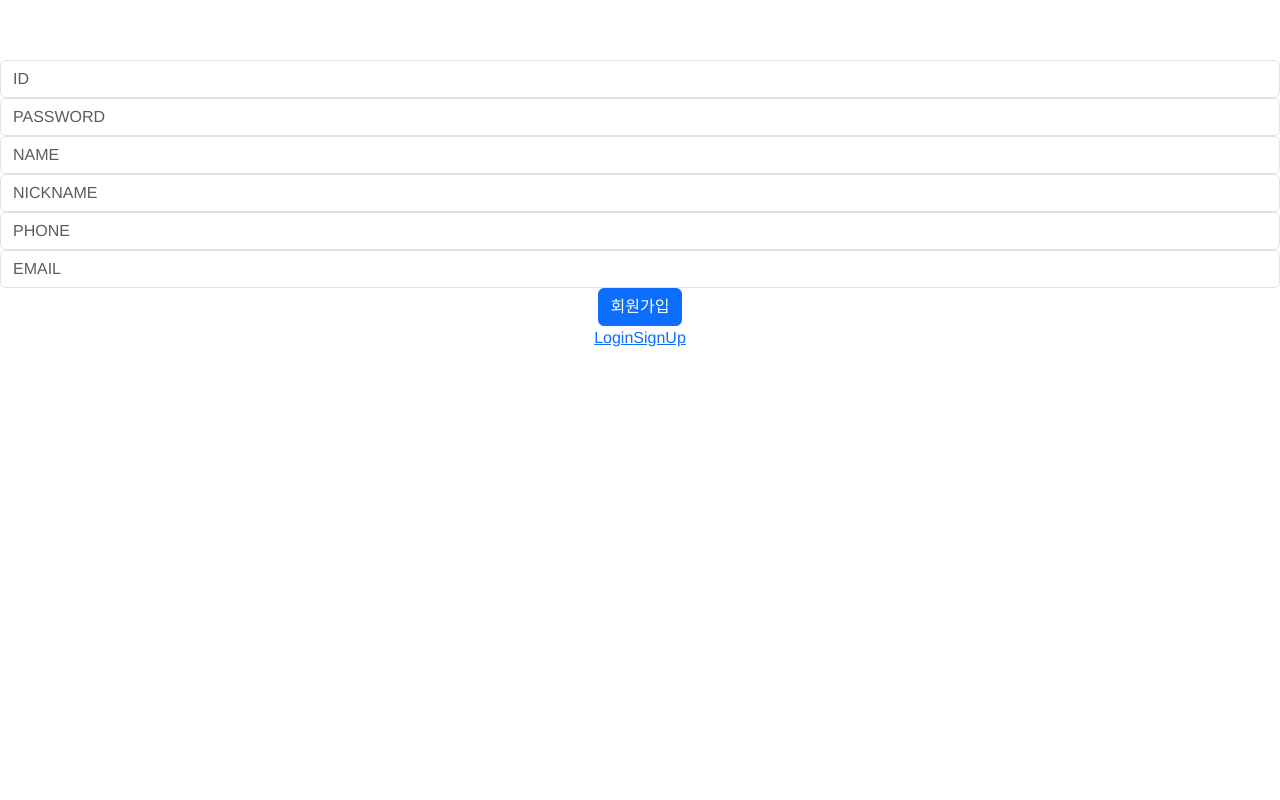
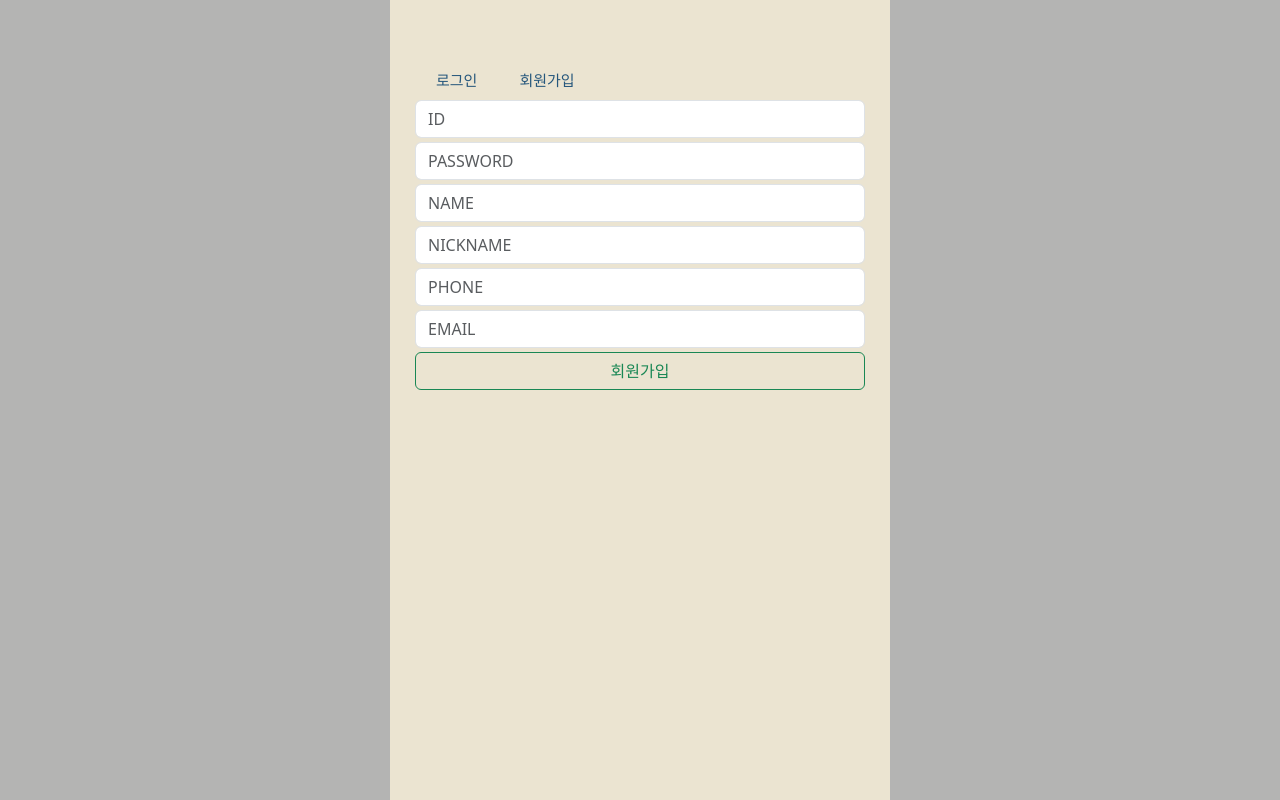
Before and after one commit to jeonDev/talk-system, a Vue app in the folder talk-front/: page /signup in a window 1280 px wide. Built offline with nearby package versions, Linux system fonts and the light colour scheme.

Commit message:
Add Modal And Regex And Css

```diff
--- a/talk-front/src/App.vue
+++ b/talk-front/src/App.vue
@@ -1,27 +1,45 @@
 <template>
   <div id="app">
-    <router-view></router-view>
-    <router-link to="/login">Login</router-link>
-    <router-link to="/signup">SignUp</router-link>
+    <div class="talk-bg">
+      <!-- Login Before  -->
+      <div class="talk-app">
+        <div class="talk-app-main">
+          <LoginBefore/>
+        </div>
+      </div>
+    </div>
+
   </div>
 </template>
 
 <script>
 
+import LoginBefore from "@/components/layout/LoginBefore.vue";
+
 export default {
   name: 'App',
   components: {
+    LoginBefore
   }
 }
 </script>
 
 <style>
-#app {
-  font-family: Avenir, Helvetica, Arial, sans-serif;
-  -webkit-font-smoothing: antialiased;
-  -moz-osx-font-smoothing: grayscale;
-  text-align: center;
-  color: #2c3e50;
-  margin-top: 60px;
+.talk-bg {
+  width: 100vw;
+  height: 100vh;
+  background-color: #B4B4B3;
+}
+.talk-app {
+  height: 100%;
+  margin: auto;
+  padding-top: 60px;
+  padding-bottom: 60px;
+  max-width: 500px;
+  background-color: #EBE4D1;
+}
+.talk-app-main {
+  width: 90%;
+  margin: auto;
 }
 </style>
--- a/talk-front/src/components/Login.vue
+++ b/talk-front/src/components/Login.vue
@@ -3,24 +3,35 @@
     <b-form-input
         v-model="loginRequest.id"
         type="text"
+        class="mb-1"
         placeholder="ID"
+        maxlength="16"
     />
     <b-form-input
         v-model="loginRequest.password"
         type="password"
+        class="mb-1"
         placeholder="PASSWORD"
+        maxlength="20"
     />
     <b-button
-        variant="primary"
+        class="w-100"
+        variant="outline-success"
         @click="loginClick"
     >
       Login
     </b-button>
+
+    <b-modal v-model="modal.isShow">
+      [{{modal.code}}] {{modal.message}}
+    </b-modal>
+
   </div>
 </template>
 
 <script>
 import {login} from "@/request/login";
+import {checkId, checkPassword, MessageEnum} from "@/utils/utils";
 
 export default {
   name: 'LoginView',
@@ -29,17 +40,44 @@ export default {
       loginRequest : {
         id: '',
         password: ''
+      },
+      modal : {
+        code: '',
+        message: '',
+        isShow: false
       }
     }
   },
   methods: {
     async loginClick() {
+      // 정규식 체크
+      if(!checkId(this.loginRequest.id)) {
+        this.setErrorMsg('ID_CHECK', MessageEnum.ID_CHECK);
+        return;
+      } else if (!checkPassword(this.loginRequest.password)) {
+        this.setErrorMsg('PASSWORD_CHECK', MessageEnum.PASSWORD_CHECK);
+        return;
+      }
+      // login 요청
       const res = await login(this.loginRequest);
       if(res.status === 'SUCCESS') {
         const accessToken = res.data.tokenInfo.token;
         sessionStorage.setItem('Authorization', accessToken);
         console.log(sessionStorage.getItem('Authorization'))
+      } else {
+        this.setErrorMsg(res.status, res.message)
       }
+    },
+    setErrorMsg(code, message) {
+      this.modal.code = code;
+      this.modal.message = message;
+      this.showModal();
+    },
+    showModal() {
+      this.modal.isShow = true;
+    },
+    hideModal() {
+      this.modal.isShow = false;
     }
   }
 }
--- a/talk-front/src/components/Signup.vue
+++ b/talk-front/src/components/Signup.vue
@@ -3,44 +3,62 @@
     <b-form-input
         v-model="signupRequest.id"
         type="text"
+        class="mb-1"
         placeholder="ID"
+        maxlength="16"
     />
     <b-form-input
         v-model="signupRequest.password"
         type="password"
+        class="mb-1"
         placeholder="PASSWORD"
+        maxlength="20"
     />
     <b-form-input
         v-model="signupRequest.name"
         type="text"
+        class="mb-1"
         placeholder="NAME"
+        maxlength="30"
     />
     <b-form-input
         v-model="signupRequest.nickname"
         type="text"
+        class="mb-1"
         placeholder="NICKNAME"
+        maxlength="10"
     />
     <b-form-input
         v-model="signupRequest.phone"
         type="tel"
+        class="mb-1"
         placeholder="PHONE"
+        maxlength="11"
     />
     <b-form-input
         v-model="signupRequest.email"
         type="email"
+        class="mb-1"
         placeholder="EMAIL"
+        maxlength="100"
     />
     <b-button
-        variant="primary"
+        variant="outline-success"
+        class="w-100"
         @click="signUpClick"
     >
       회원가입
     </b-button>
+
+    <b-modal v-model="modal.isShow">
+      [{{modal.code}}] {{modal.message}}
+    </b-modal>
   </div>
 </template>
 
 <script>
 import {signup} from "@/request/login";
+import {checkEmail, checkId, checkPassword, checkPhoneNumber, MessageEnum} from "@/utils/utils";
 
 export default {
   name: 'SignupView',
@@ -53,12 +71,57 @@ export default {
         nickname: '',
         phone: '',
         email: ''
+      },
+      modal : {
+        code: '',
+        message: '',
+        isShow: false
       }
     }
   },
   methods: {
-    signUpClick() {
-      signup(this.signupRequest);
+    async signUpClick() {
+
+      // 정규식 체크
+      if(!checkId(this.signupRequest.id)) {
+        this.setErrorMsg('ID_CHECK', MessageEnum.ID_CHECK);
+        return;
+      } else if (!checkPassword(this.signupRequest.password)) {
+        this.setErrorMsg('PASSWORD_CHECK', MessageEnum.PASSWORD_CHECK);
+        return;
+      } else if (this.signupRequest.name == null || this.signupRequest.name === '') {
+        this.setErrorMsg('NAME_CHECK', MessageEnum.NAME_CHECK);
+        return;
+      } else if (this.signupRequest.nickname == null || this.signupRequest.nickname === '') {
+        this.setErrorMsg('NICKNAME_CHECK', MessageEnum.NICKNAME_CHECK);
+        return;
+      } else if (!checkPhoneNumber(this.signupRequest.phone)) {
+        this.setErrorMsg('PHONE_CHECK', MessageEnum.PHONE_CHECK);
+        return;
+      } else if (!checkEmail(this.signupRequest.email)) {
+        this.setErrorMsg('EMAIL_CHECK', MessageEnum.EMAIL_CHECK);
+        return;
+      }
+
+      const res = await signup(this.signupRequest);
+      if(res.status === 'SUCCESS') {
+        this.$router.push({
+          name: "Login"
+        })
+      } else {
+        this.setErrorMsg(res.status, res.message);
+      }
+    },
+    setErrorMsg(code, message) {
+      this.modal.code = code;
+      this.modal.message = message;
+      this.showModal();
+    },
+    showModal() {
+      this.modal.isShow = true;
+    },
+    hideModal() {
+      this.modal.isShow = false;
     }
   }
 }
--- /dev/null
+++ b/talk-front/src/components/layout/LoginBefore.vue
@@ -0,0 +1,40 @@
+<template>
+  <div>
+    <b-nav>
+      <b-nav-item>
+        <router-link
+            class="nav-router"
+            to="/login">
+          로그인
+        </router-link>
+      </b-nav-item>
+      <b-nav-item>
+        <router-link
+            class="nav-router"
+            to="/signup">
+          회원가입
+        </router-link>
+      </b-nav-item>
+    </b-nav>
+    <section>
+      <router-view></router-view>
+    </section>
+  </div>
+</template>
+
+<script setup>
+
+</script>
+
+<style scoped>
+.nav-router{
+  color: #26577C;
+  text-decoration: none;
+  font-size: 15px;
+  padding:5px;
+}
+.nav-router:hover {
+  color: #E55604;
+  font-size: 16px;
+}
+</style>
--- a/talk-front/src/request/login.js
+++ b/talk-front/src/request/login.js
@@ -8,7 +8,7 @@ export async function login(request) {
             return res.data;
         })
         .catch((err) => {
-            return err;
+            return err.response.data;
         })
 }
 
@@ -19,6 +19,6 @@ export async function signup(request) {
             return res.data;
         })
         .catch((err) => {
-            return err;
+            return err.response.data;
         })
 }
--- a/talk-front/src/router/router.js
+++ b/talk-front/src/router/router.js
@@ -3,8 +3,8 @@ import Signup from "@/components/Signup.vue";
 import {createRouter, createWebHistory} from "vue-router";
 
 const routes = [
-    { path: '/login', component: Login },
-    { path: '/signup', component: Signup }
+    { path: '/login', name: 'Login', component: Login },
+    { path: '/signup', name: 'Signup', component: Signup }
 ];
 
 const router = createRouter({
--- /dev/null
+++ b/talk-front/src/utils/utils.js
@@ -0,0 +1,48 @@
+/** 휴대전화 번호 정규식 체크 */
+const checkPhoneNumber = (value) => {
+    const regex = /^d{3}-d{3,4}-d{4}$/;
+    if (regex.test(value)) return true;
+    return false;
+}
+
+/** 이메일 정규식 체크 */
+const checkEmail = (value) => {
+    const regex = /^[0-9a-zA-Z]([-_.]?[0-9a-zA-Z])*@[0-9a-zA-Z]([-_.]?[0-9a-zA-Z])*.[a-zA-Z]{2,3}$/i;
+    if (regex.test(value) === true) return true;
+    return false;
+    // const format = /^[a-zA-Z0-9.!#$%&'*+/=?^_`{|}~-]+@[a-zA-Z0-9-]+(?:.[a-zA-Z0-9-]+)*$/;
+    // return format.test(email);
+}
+
+/**
+ * 비밀번호 정규식 체크
+ * 숫자와 문자 포함 형태의 8~20자리 이내의 암호 정규식 *
+ * */
+const checkPassword = (value) => {
+    const regex = /^[A-Za-z0-9]{8,20}$/;
+    if (regex.test(value) === true) return true;
+    return false;
+}
+/** 아이디 정규식 체크 */
+const checkId = (value) => {
+    const reg = /^[a-zA-Z0-9]{8,16}$/;
+    if(value.match(reg)) return true;
+    return false;
+}
+
+const MessageEnum = {
+    ID_CHECK : "아이디는 영문 & 숫자 8~16자 사이로 입력 해 주세요.",
+    PASSWORD_CHECK : "비밀번호는 영문 & 숫자 8~20자 사이로 입력 해 주세요.",
+    NAME_CHECK : "이름을 입력해주세요.",
+    NICKNAME_CHECK : "닉네임을 입력해주세요.",
+    PHONE_CHECK : "핸드폰번호를 입력해주세요.",
+    EMAIL_CHECK : "이메일을 입력해주세요."
+}
+
+export {
+    checkPassword,
+    checkEmail,
+    checkPhoneNumber,
+    checkId,
+    MessageEnum
+}
```
